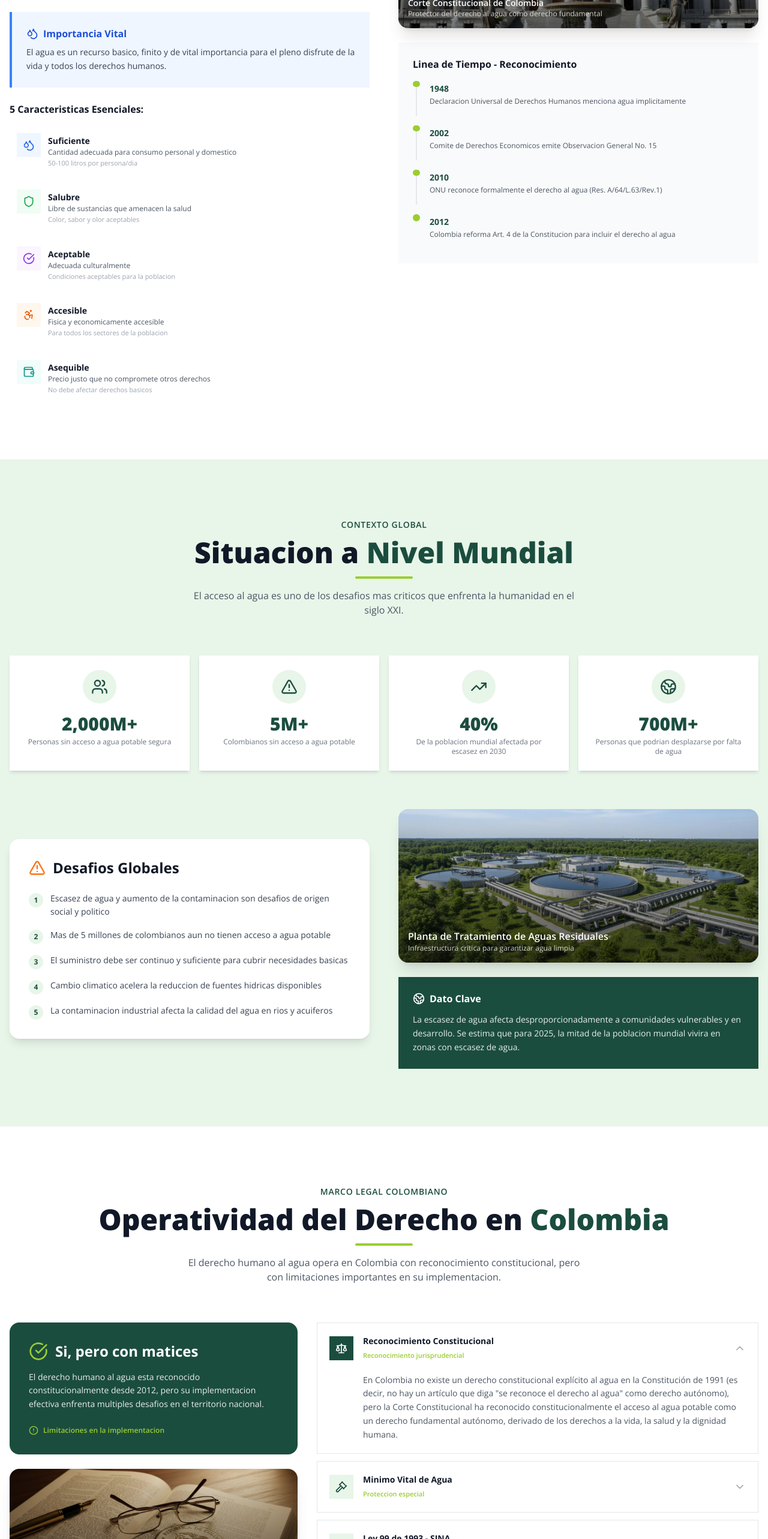
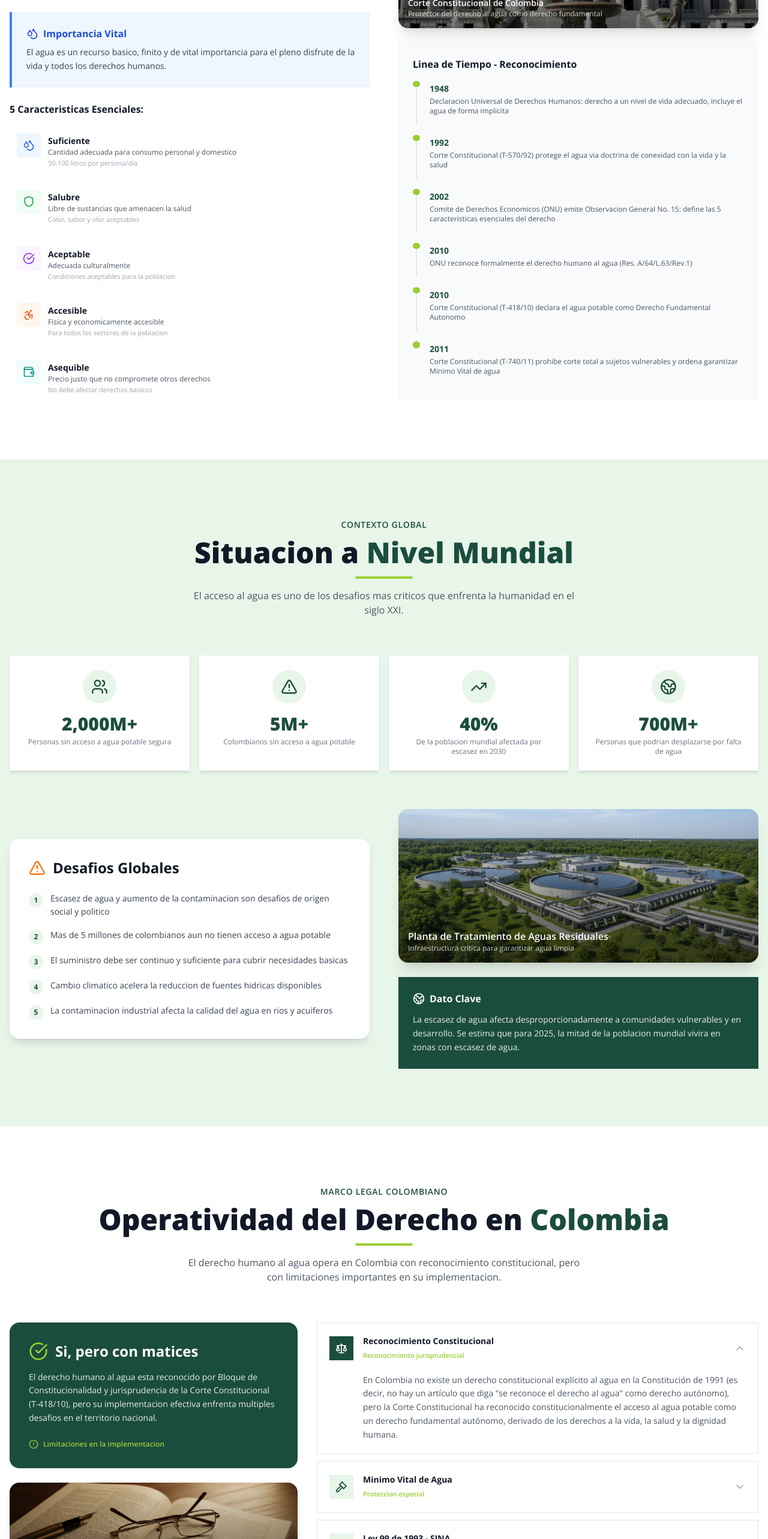
Before and after one commit to Alejandro-Fernandez-Herrera/derecho-al-agua-colombia, a React (Vite) app: page / in a window 1280 px wide. Shown: the part 1400-3966 px from the top of the page at 60% size. Built offline with nearby package versions, Linux system fonts and the light colour scheme.

Commit message:
actualización de linea de tiempo

```diff
--- a/package.json
+++ b/package.json
@@ -68,7 +68,6 @@
     "eslint-plugin-react-hooks": "^7.0.1",
     "eslint-plugin-react-refresh": "^0.4.24",
     "globals": "^16.5.0",
-    "kimi-plugin-inspect-react": "^1.0.3",
     "postcss": "^8.5.6",
     "tailwindcss": "^3.4.19",
     "tailwindcss-animate": "^1.0.7",
--- /dev/null
+++ b/pnpm-workspace.yaml
@@ -0,0 +1,2 @@
+allowBuilds:
+  esbuild: true
--- a/src/sections/Colombia.tsx
+++ b/src/sections/Colombia.tsx
@@ -68,7 +68,7 @@ export default function Colombia() {
                 <h3 className="text-2xl font-bold">Si, pero con matices</h3>
               </div>
               <p className="text-white/90 text-sm leading-relaxed mb-6">
-                El derecho humano al agua esta reconocido constitucionalmente desde 2012,
+                El derecho humano al agua esta reconocido por Bloque de Constitucionalidad y jurisprudencia de la Corte Constitucional (T-418/10),
                 pero su implementacion efectiva enfrenta multiples desafios en el territorio nacional.
               </p>
               <div className="flex items-center gap-2 text-[#9ACD32]">
--- a/src/sections/Resumen.tsx
+++ b/src/sections/Resumen.tsx
@@ -18,7 +18,7 @@ const resumenData = [
   {
     icon: Scale,
     title: 'Colombia',
-    desc: 'Reconocido constitucionalmente desde 2012; Corte protege minimo vital pero con limitaciones.',
+    desc: 'Reconocido por Bloque de Constitucionalidad y jurisprudencia (T-418/10); Corte protege minimo vital pero con limitaciones.',
     color: 'bg-purple-50 border-purple-200',
     iconColor: 'text-purple-600',
   },
--- a/src/sections/Teoria.tsx
+++ b/src/sections/Teoria.tsx
@@ -95,15 +95,17 @@ export default function Teoria() {
               <h4 className="font-bold text-gray-900 mb-4">Linea de Tiempo - Reconocimiento</h4>
               <div className="space-y-4">
                 {[
-                  { year: '1948', text: 'Declaracion Universal de Derechos Humanos menciona agua implicitamente' },
-                  { year: '2002', text: 'Comite de Derechos Economicos emite Observacion General No. 15' },
-                  { year: '2010', text: 'ONU reconoce formalmente el derecho al agua (Res. A/64/L.63/Rev.1)' },
-                  { year: '2012', text: 'Colombia reforma Art. 4 de la Constitucion para incluir el derecho al agua' },
+                  { year: '1948', text: 'Declaracion Universal de Derechos Humanos: derecho a un nivel de vida adecuado, incluye el agua de forma implicita' },
+                  { year: '1992', text: 'Corte Constitucional (T-570/92) protege el agua via doctrina de conexidad con la vida y la salud' },
+                  { year: '2002', text: 'Comite de Derechos Economicos (ONU) emite Observacion General No. 15: define las 5 caracteristicas esenciales del derecho' },
+                  { year: '2010', text: 'ONU reconoce formalmente el derecho humano al agua (Res. A/64/L.63/Rev.1)' },
+                  { year: '2010', text: 'Corte Constitucional (T-418/10) declara el agua potable como Derecho Fundamental Autonomo' },
+                  { year: '2011', text: 'Corte Constitucional (T-740/11) prohibe corte total a sujetos vulnerables y ordena garantizar Minimo Vital de agua' },
                 ].map((item, i) => (
                   <div key={i} className="flex gap-4">
                     <div className="flex flex-col items-center">
                       <div className="w-3 h-3 bg-[#9ACD32] rounded-full" />
-                      {i < 3 && <div className="w-0.5 h-full bg-gray-200" />}
+                      {i < 5 && <div className="w-0.5 h-full bg-gray-200" />}
                     </div>
                     <div className="pb-4">
                       <span className="font-bold text-[#1B4D3E] text-sm">{item.year}</span>
--- a/vite.config.ts
+++ b/vite.config.ts
@@ -1,12 +1,11 @@
 import path from "path"
 import react from "@vitejs/plugin-react"
 import { defineConfig } from "vite"
-import { inspectAttr } from 'kimi-plugin-inspect-react'
 
 // https://vite.dev/config/
 export default defineConfig({
   base: '/derecho-al-agua-colombia/',
-  plugins: [inspectAttr(), react()],
+  plugins: [react()],
   server: {
     port: 3000,
   },
```
Also changed, not shown: 1 other file (tests, documents, lock files or other folders).
